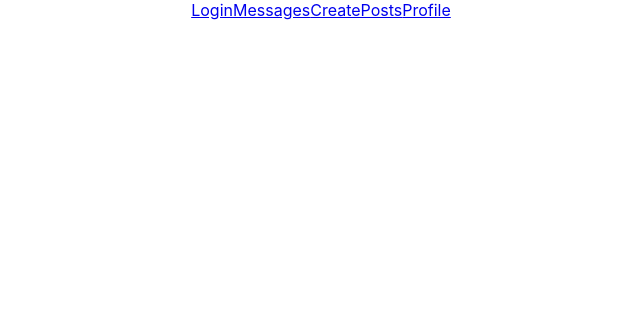
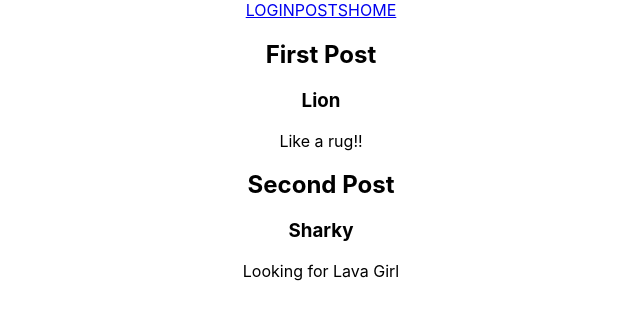
Before and after one commit to Miguel2493/stranger-things, a React (Create React App) app: page /posts in a window 1280 px wide. Shown: the top 318 px of the page, without its empty margins (319-959 px from the left). Built offline with nearby package versions, Linux system fonts and the light colour scheme.

Commit message:
added functionality to multiple components

```diff
--- a/src/App.js
+++ b/src/App.js
@@ -2,13 +2,27 @@ import "./App.css";
 import React from "react";
 
 import { BrowserRouter as Router, Switch, Route } from "react-router-dom";
+import { Nav, Home, Login, Posts, Register, Profile } from "./Components";
 
-import Login from "./Components/Login";
-import Nav from "./Components/Nav";
-import Messages from "./Components/Messages";
-import CreatePosts from "./Components/CreatePosts";
-import Profile from "./Components/Profile";
-import Register from "./Components/Register";
+// import {
+//   Login,
+//   Nav,
+//   // Messages,
+//   // CreatePosts,
+//   // Profile,
+//   Register,
+//   Posts,
+//   Home,
+// } from "./components";
+
+// import Login from "./Components/Login";
+// import Nav from "./Components/Nav";
+// // import Messages from "./Components/Messages";
+// // import CreatePosts from "./Components/CreatePosts";
+// // import Profile from "./Components/Profile";
+// import Register from "./Components/Register";
+// import Posts from "./Components/Posts";
+// import Home from "./Components/Home";
 
 function App() {
   console.log("App");
@@ -17,11 +31,14 @@ function App() {
       <Router>
         <Nav />
         <Switch>
-          <Route path="/login" component={Login} />
-          <Route path="/messages" component={Messages} />
-          <Route path="/createposts" component={CreatePosts} />
+          {/* <Login /> */}
+          <Route path="/home" component={Home} />
+          <Route path="/posts" component={Posts} />
+          {/* <Route path="/messages" component={Messages} /> */}
+          {/* <Route path="/createposts" component={CreatePosts} /> */}
           <Route path="/profile" component={Profile} />
           <Route path="/register" component={Register} />
+          <Route exact path="/" component={Login} />;
         </Switch>
       </Router>
     </div>
--- a/src/Components/Home.jsx
+++ b/src/Components/Home.jsx
@@ -0,0 +1,14 @@
+import React from "react"
+
+const Home = () =>{
+
+    return(
+        <div>
+            <h1>Welcome ! ! !</h1>
+
+        </div>
+    )
+
+}
+
+export default Home;
--- a/src/Components/Login.jsx
+++ b/src/Components/Login.jsx
@@ -45,7 +45,7 @@ const Login = () => {
 
   const onFormSubmit = (event)=>{
     event.preventDefault();
-  const userLogin={
+  const userLogin = {
     username: username,
     password: password,
   };
@@ -101,5 +101,5 @@ const Login = () => {
 
 };
 
-export default Login
+export default Login;
 // User should be able to register
--- a/src/Components/Nav.jsx
+++ b/src/Components/Nav.jsx
@@ -4,10 +4,12 @@ import { Link }  from "react-router-dom";
 const Nav = () => {
     return (
         <div>
-          <Link to="/login">Login</Link>
-          <Link to="/messages">Messages</Link>
-          <Link to="/createposts">CreatePosts</Link>
-          <Link to="/profile">Profile</Link>
+          <Link to="/login">LOGIN</Link>
+          <Link to="/posts">POSTS</Link>
+          <Link to="/home">HOME</Link>
+          {/* <Link to="/messages">Messages</Link> */}
+          {/* <Link to="/createposts">CreatePosts</Link> */}
+          {/* <Link to="/profile">Profile</Link> */}
         </div>
     )
 }
--- /dev/null
+++ b/src/Components/Posts.jsx
@@ -0,0 +1,29 @@
+import React,{ useEffect, useState }  from "react";
+import SinglePost  from "./SinglePost"
+
+const dummyPosts = [
+    {title: "First Post", author: "Lion", body:"Like a rug!!"},
+    {title: "Second Post", author: "Sharky", body:"Looking for Lava Girl"}
+]
+
+const Post = ({author}) =>{
+    const [posts, setPosts]= useState([]);
+
+    useEffect(() =>{
+
+    },[]);
+
+    const postToRender = !author
+    ? dummyPosts : dummyPosts.filter((item) => item.author === author);
+
+    return(
+        <div>
+            {postToRender.map((singlePost) =>(
+                <SinglePost key={singlePost.body } post={singlePost}/>
+            ))}
+        </div>
+    )
+
+};
+
+export default Post;
--- a/src/Components/Register.jsx
+++ b/src/Components/Register.jsx
@@ -1,11 +1,14 @@
 
 import React,{ useState }  from "react";
+import { useHistory } from "react-router-dom";
 
 const loginUrl = "https://strangers-things.herokuapp.com/api/2104-UIC-RM-WEB-PT"
 
 const Register = () => {
     const [username, setUserName] = useState("");
     const [password, setPassword] = useState("");
+    const history = useHistory();
+
 
     const onFormSubmit = (event)=>{
       event.preventDefault();
@@ -25,9 +28,12 @@ const Register = () => {
       .then((res) => {
         return res.json();
       }).then((result)=>{
+          console.log(result)
           console.log(result.data.token);
             window.localStorage.setItem('token',result.data.token)
+            history.push("/profile")
         })
+        .catch(console.error)
     };
 
     const updateUsername = (event) => setUserName(event.target.value);
--- /dev/null
+++ b/src/Components/SinglePost.jsx
@@ -0,0 +1,15 @@
+import React from "react";
+
+const SinglePost = ({post}) =>{
+return(
+    <div>
+        <h2>{post.title}</h2>
+        <h3>{post.author}</h3>
+        <p>{post.body}</p>
+    </div>
+
+);
+
+};
+
+export default SinglePost;
--- /dev/null
+++ b/src/Components/index.js
@@ -0,0 +1,10 @@
+import Nav from "./Nav";
+import Home from "./Home";
+import Login from "./Login";
+// import Messages from "./Messages"
+import Posts from "./Posts";
+import Profile from "./Profile";
+import Register from "./Register";
+// import SinglePost from "./SinglePost"
+
+export { Nav, Home, Login, Posts, Register, Profile };
```
